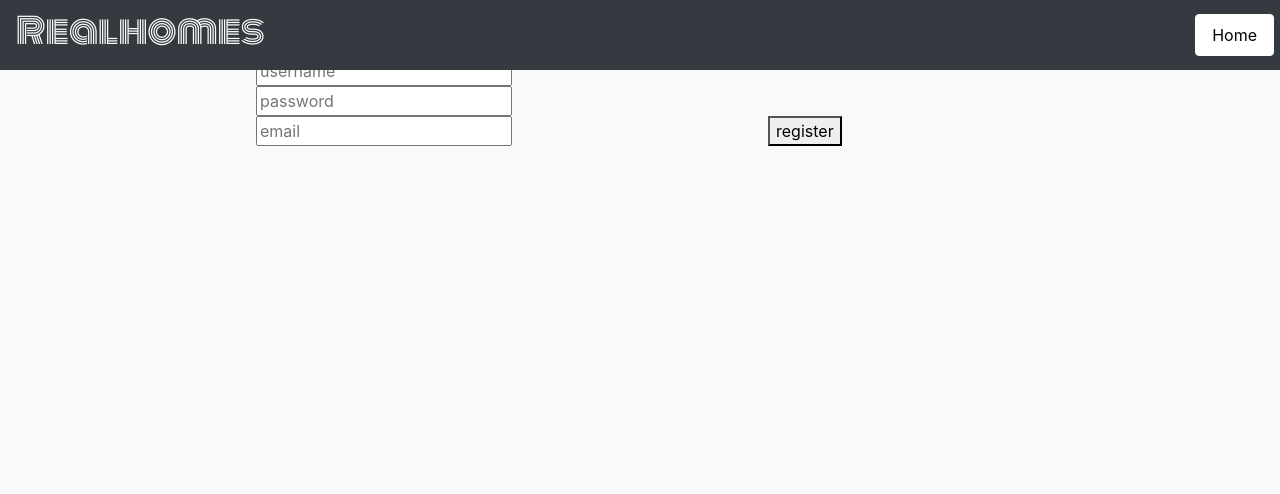
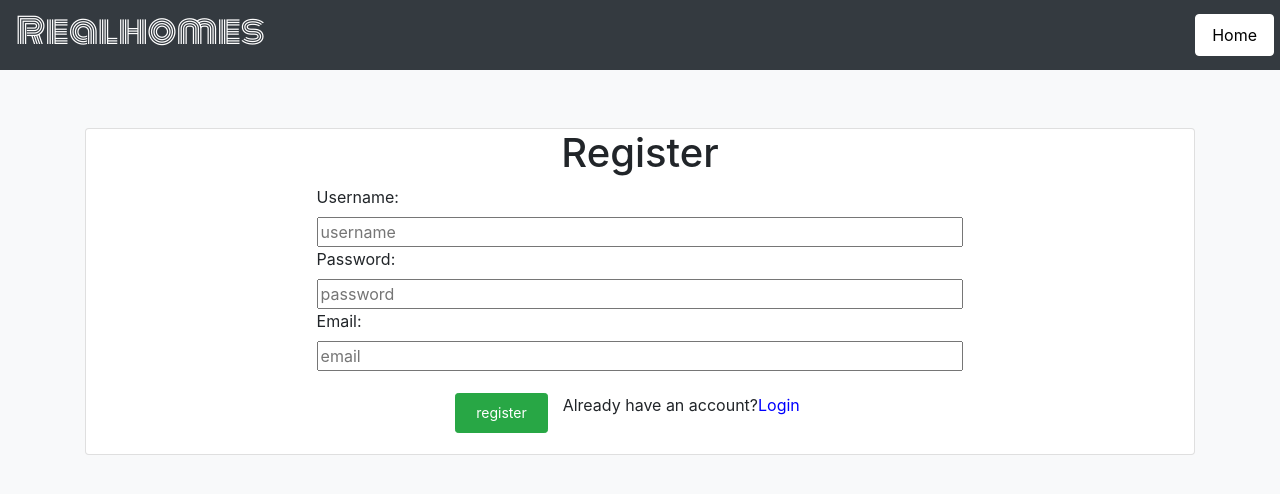
Before and after one commit to njoroge33/realestate_frontend, an Angular app: page /signup in a window 1280 px wide. Shown: the top 494 px of the page. Built offline with nearby package versions, Linux system fonts and the light colour scheme.

Commit message:
connect to the online heroku server

```diff
--- a/package.json
+++ b/package.json
@@ -20,9 +20,11 @@
     "@angular/platform-browser-dynamic": "~8.2.14",
     "@angular/router": "~8.2.14",
     "@ng-bootstrap/ng-bootstrap": "^5.2.0",
+    "angular-jwt": "^0.1.11",
     "bootstrap": "^4.4.1",
     "bootstrap4": "0.0.1-security",
     "font-awesome": "^4.7.0",
+    "jwt-decode": "^2.2.0",
     "rxjs": "~6.4.0",
     "tslib": "^1.10.0",
     "zone.js": "~0.9.1"
--- a/src/app/components/login/login.component.html
+++ b/src/app/components/login/login.component.html
@@ -1,6 +1,17 @@
-<div>
-    <h1>Welcome to my project {{title}}!</h1>
-    <input [(ngModel)]="login.username" placeholder="username">
-    <input [(ngModel)]="login.password" type="password" placeholder="password">
-    <button (click)='onLogin()'>login</button>
-  </div>
+<div class="container" style="margin-top: 10%;">
+    <div class="container card">
+        <h1 class="text-center">Login</h1>
+        <label>Username: </label>
+        <input [(ngModel)]="login.username" placeholder="username">
+        <label>Password: </label>
+        <input [(ngModel)]="login.password" type="password" placeholder="password">
+
+        <div class="row" style="margin-top: 2%;margin-bottom: 2%;">
+            <div class="col-4">
+
+            </div>
+            <button class="btn btn-sm btn-success col-2 col-lg-1" style="width: 10%;" (click)='onLogin()'>Login</button>
+            <p class="col-4">Create an account?<a routerLink="/signup" style="color: blue;">Signup</a></p>
+        </div>
+    </div>
+</div>
--- a/src/app/components/login/login.component.ts
+++ b/src/app/components/login/login.component.ts
@@ -1,6 +1,8 @@
 import { Component, OnInit } from '@angular/core';
 import { UserService } from 'src/app/services/user.service';
 import { Router } from '@angular/router';
+import * as jwt_decode from 'jwt-decode';
+import jwtHelper from 'angular-jwt';
 
 @Component({
   selector: 'app-login',
--- a/src/app/components/signup/signup.component.html
+++ b/src/app/components/signup/signup.component.html
@@ -1,7 +1,19 @@
-<div>
-    <h1>Welcome to my project {{title}}!</h1>
+<div class="container login" style="margin-top: 10%;">
+  <div class="container card">
+    <h1 class="text-center">Register</h1>
+    <label>Username: </label>
     <input [(ngModel)]="register.username" placeholder="username">
+    <label>Password: </label>
     <input [(ngModel)]="register.password" type="password" placeholder="password">
+    <label>Email: </label>
     <input [(ngModel)]="register.email" placeholder="email">
-    <button (click)='registerUser()'>register</button>
+    <div class="row" style="margin-top: 2%;margin-bottom: 2%;">
+      <div class="col-4">
+
+      </div>
+      <button  class="btn btn-sm btn-success col-2 col-lg-1" style="width: 10%;" (click)='registerUser()'>register</button>
+      <p class="col-4">Already have an account?<a routerLink="/login" style="color: blue;">Login</a></p>
+    </div>
+
   </div>
+  </div>
--- a/src/app/components/signup/signup.component.ts
+++ b/src/app/components/signup/signup.component.ts
@@ -23,7 +23,7 @@ export class SignupComponent implements OnInit {
   registerUser(){
     this.userService.registerNewUser(this.register).subscribe(
       response => {
-        this.router.navigate(['/'])
+        this.router.navigate(['/login'])
       },
       error => {
         console.log('error', error);
--- a/src/app/services/user.service.ts
+++ b/src/app/services/user.service.ts
@@ -9,20 +9,20 @@ export class UserService {
   constructor(private http: HttpClient ) { }
 
   registerNewUser(userData) {
-    return this.http.post('http://127.0.0.1:8000/api/users/', userData)
+    return this.http.post('https://estateserver.herokuapp.com/apiusers/', userData)
   }
 
   loginUser(userData) {
-    return this.http.post('http://127.0.0.1:8000/api/auth/', userData)
+    return this.http.post('https://estateserver.herokuapp.com/api/auth/', userData)
   }
 
 
   newPost(post) {
-    return this.http.post('http://127.0.0.1:8000/api/posts/', post)
+    return this.http.post("https://estateserver.herokuapp.com/api/posts/", post)
   }
 
   getPost() {
-    return this.http.get('http://127.0.0.1:8000/api/posts/')
+    return this.http.get("https://estateserver.herokuapp.com/api/posts/")
   }
 
   getToken() {
--- a/src/styles.css
+++ b/src/styles.css
@@ -59,4 +59,5 @@ input{
     .btn2 {
       margin-top:5%;
     }
+
   }
```
Also changed, not shown: 1 other file (tests, documents, lock files or other folders).
